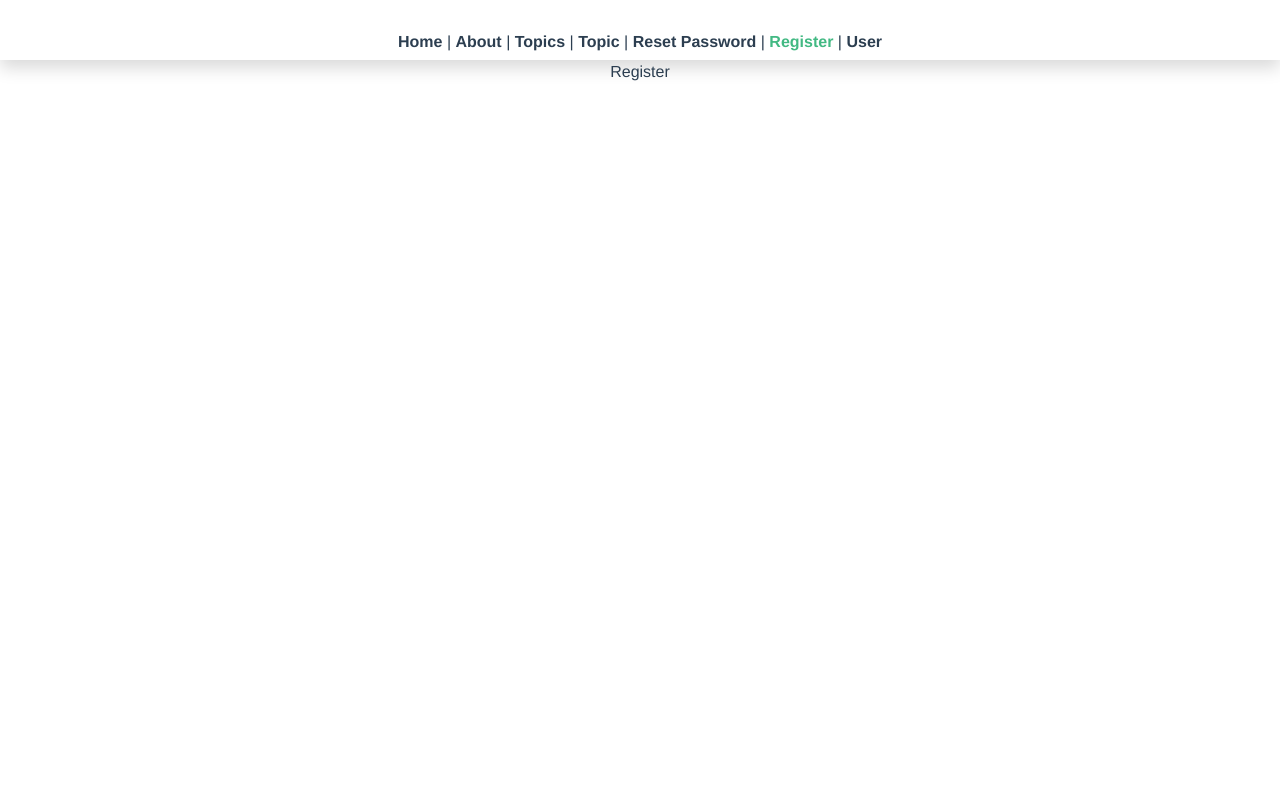
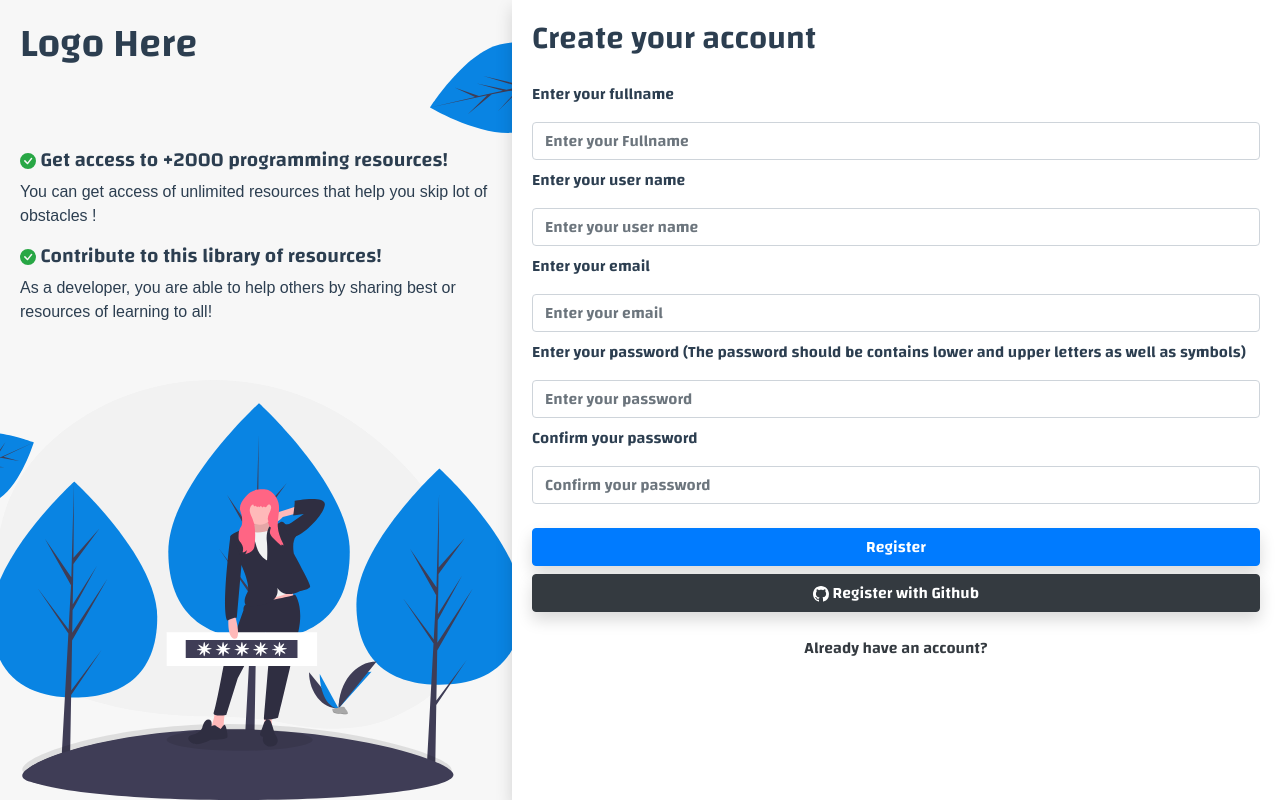
Before and after one commit to mouadTaoussi/learndev, a Vue app in the folder ld-front-end-2/: page /register in a window 1280 px wide. Built offline with nearby package versions, Linux system fonts and the light colour scheme.

Commit message:
Working on the front-end

```diff
--- a/ld-front-end-2/src/App.vue
+++ b/ld-front-end-2/src/App.vue
@@ -8,11 +8,15 @@
 
 
 :root {
+    /*--primary-- :  #0652DD;*/
+}
+.btn {
+    font-family: 'Changa', sans-serif;
+    /*font-family: 'Poppins', sans-serif;*/
+}
 
-}
 body {
     font-family: 'Changa', sans-serif;
-    /*font-family: 'Poppins', sans-serif;*/
 }
 #app {
   font-family: Avenir, Helvetica, Arial, sans-serif;
--- a/ld-front-end-2/src/components/Homepage/landingpage.vue
+++ b/ld-front-end-2/src/components/Homepage/landingpage.vue
@@ -10,7 +10,7 @@
 			    <!-- <router-link tag="a" class="list-item" to="/register">Search</router-link> -->
 			    <router-link tag="a" class="list-item" to="/about">About</router-link>
 			    <!-- <input class="list-item form-control" placeholder="Search" type="text"> -->
-			    <router-link tag="button" class="list-item btn btn-primary" to="/login">Contribute</router-link>
+			    <router-link tag="button" class="shadow list-item btn btn-primary" to="/login">Contribute</router-link>
 			    <!-- <router-link tag="button" class="btn btn-primary" to="/user">User</router-link> -->
 			</div>
 		</header>
@@ -19,8 +19,12 @@
 				<h1 class="main-title text-white">
 					Learn Development in a straight way!
 				</h1>
-				<button class="btn btn-primary m-2">Log in</button>
-				<button class="btn btn-primary m-2">Register</button>
+				<router-link to="/topics">
+					<button class="btn btn-primary m-2">Explore Topics</button>
+				</router-link>
+				<router-link to="/register">
+					<button class="btn btn-primary m-2">Contribute</button>
+				</router-link>
 			</div>
 			<p class="image-credit">
 				Photo by <a href="https://www.pexels.com/@neo-853421"><strong>Neo</strong></a> from Pexels</p>
@@ -52,6 +56,7 @@ export default {
 		background-origin: content-box;
 		background-size: cover;
 		background-position: center;
+		background-attachment: fixed;
 		width: 100%;
 		height: 600px;
 		position: relative;
--- a/ld-front-end-2/src/main.js
+++ b/ld-front-end-2/src/main.js
@@ -21,7 +21,7 @@ if (window.location.pathname) {
 			})
 
 
-		}else if ( window.scrollY > 100 ) {
+		}else if ( window.scrollY > 500 ) {
 			document.querySelector('.header-landingpage').style.backgroundColor = 'white';
 			document.querySelector('.header-landingpage').classList.add('shadow');
 
--- a/ld-front-end-2/src/views/Login.vue
+++ b/ld-front-end-2/src/views/Login.vue
@@ -1,7 +1,28 @@
 <template>
-	<section>
-		<costumHeader></costumHeader>
-		Login
+	<section class="bg-light">
+		<!-- <costumHeader></costumHeader> -->
+		<div class="shadow login-components">
+			<h1 class="title text-center mb-4">Log in</h1>
+			<input
+				class="form-control mb-2"
+				type="email"
+				placeholder="Enter your email">
+
+			<input
+				class="form-control mb-4"
+				type="password"
+				placeholder="Enter your password">
+
+			<button class='login-btns mb-2 btn btn-primary shadow'>Log in</button>
+			<button class='login-btns mb-4 btn btn-dark shadow'>
+				<svg xmlns="http://www.w3.org/2000/svg" width="16" height="16" fill="currentColor" class="bi bi-github" viewBox="0 0 16 16">
+				  <path d="M8 0C3.58 0 0 3.58 0 8c0 3.54 2.29 6.53 5.47 7.59.4.07.55-.17.55-.38 0-.19-.01-.82-.01-1.49-2.01.37-2.53-.49-2.69-.94-.09-.23-.48-.94-.82-1.13-.28-.15-.68-.52-.01-.53.63-.01 1.08.58 1.23.82.72 1.21 1.87.87 2.33.66.07-.52.28-.87.51-1.07-1.78-.2-3.64-.89-3.64-3.95 0-.87.31-1.59.82-2.15-.08-.2-.36-1.02.08-2.12 0 0 .67-.21 2.2.82.64-.18 1.32-.27 2-.27.68 0 1.36.09 2 .27 1.53-1.04 2.2-.82 2.2-.82.44 1.1.16 1.92.08 2.12.51.56.82 1.27.82 2.15 0 3.07-1.87 3.75-3.65 3.95.29.25.54.73.54 1.48 0 1.07-.01 1.93-.01 2.2 0 .21.15.46.55.38A8.012 8.012 0 0 0 16 8c0-4.42-3.58-8-8-8z"/>
+				</svg>
+				Log in with Github
+			</button>
+			<router-link tag='a' to="/register" class="text-center text-dark">Have no account?</router-link>
+			<router-link tag='a' to="/resetpassword" class="text-center text-dark">forgot your password?</router-link>
+		</div>
 	</section>
 </template>
 
@@ -25,4 +46,32 @@
 </script>
 
 <style lang="css" scoped>
+	section {
+		height: 100vh;
+		padding-top: 120px;
+		background-color: var(--primary--);
+		font-family: "Changa";
+	}
+	.login-components {
+		background-color: white;
+		margin: 0 auto;
+		width: 400px;
+		height: height;
+		padding: 20px;
+	}
+	.login-btns {
+		width: 100%;
+	}
+	@media only screen and (max-width: 800px) {
+		section {
+			padding-top: 0;
+		}
+		.login-components {
+			width: 100%;
+			height: 100vh;
+		}
+		.title {
+			text-align: left!important;
+		}
+	}
 </style>
--- a/ld-front-end-2/src/views/Register.vue
+++ b/ld-front-end-2/src/views/Register.vue
@@ -1,7 +1,97 @@
 <template>
-	<section>
-		<costumHeader></costumHeader>
-	Register</section>
+	<section class="bg-light">
+		<!-- <costumHeader></costumHeader> -->
+		<div class="background-area">
+			<h1 class="text-left">Logo Here</h1>
+			<!-- <img class="brand" width='160px' height='40px' src="https://app.revenual.com/images/logo.svg"> -->
+			<aside class="features">
+				<h5 class="text-left">
+					<svg
+						xmlns="http://www.w3.org/2000/svg"
+						width="16"
+						height="16"
+						fill="currentColor"
+						class="bi bi-check-circle-fill text-success"
+						viewBox="0 0 16 16">
+		  				<path d="M16 8A8 8 0 1 1 0 8a8 8 0 0 1 16 0zm-3.97-3.03a.75.75 0 0 0-1.08.022L7.477 9.417 5.384 7.323a.75.75 0 0 0-1.06 1.06L6.97 11.03a.75.75 0 0 0 1.079-.02l3.992-4.99a.75.75 0 0 0-.01-1.05z"/>
+					</svg>
+					Get access to +2000 programming resources!
+				</h5>
+				<p class="text-left background-area-text">You can get access of unlimited resources that help you skip lot of obstacles !</p>
+
+
+				<h5 class="text-left">
+					<svg
+						xmlns="http://www.w3.org/2000/svg"
+						width="16"
+						height="16"
+						fill="currentColor"
+						class="bi bi-check-circle-fill text-success"
+						viewBox="0 0 16 16">
+		  				<path d="M16 8A8 8 0 1 1 0 8a8 8 0 0 1 16 0zm-3.97-3.03a.75.75 0 0 0-1.08.022L7.477 9.417 5.384 7.323a.75.75 0 0 0-1.06 1.06L6.97 11.03a.75.75 0 0 0 1.079-.02l3.992-4.99a.75.75 0 0 0-.01-1.05z"/>
+					</svg>
+					Contribute to this library of resources!
+				</h5>
+				<p class="text-left background-area-text">As a developer, you are able to help others by sharing best or resources of learning to all!</p>
+
+				<!-- <h5 class="text-left">
+					<svg
+						xmlns="http://www.w3.org/2000/svg"
+						width="16"
+						height="16"
+						fill="currentColor"
+						class="bi bi-check-circle-fill text-success"
+						viewBox="0 0 16 16">
+		  				<path d="M16 8A8 8 0 1 1 0 8a8 8 0 0 1 16 0zm-3.97-3.03a.75.75 0 0 0-1.08.022L7.477 9.417 5.384 7.323a.75.75 0 0 0-1.06 1.06L6.97 11.03a.75.75 0 0 0 1.079-.02l3.992-4.99a.75.75 0 0 0-.01-1.05z"/>
+					</svg>
+					Get access to +2000 programming resoures!
+				</h5>
+				<p class="text-left background-area-text">You can get access of unlimited resources that help you skip lot of steps !</p> -->
+			</aside>
+		</div>
+		<div class="shadow register-components">
+			<h2 class="text-left mb-4">Create your account</h2>
+
+			<p class="text-left">Enter your fullname</p>
+			<input
+				id="email"
+				class="form-control mb-2"
+				type="text"
+				placeholder="Enter your Fullname">
+
+			<p class="text-left">Enter your user name</p>
+			<input
+				class="form-control mb-2"
+				type="text"
+				placeholder="Enter your user name">
+
+			<p class="text-left">Enter your email</p>
+			<input
+				class="form-control mb-2"
+				type="email"
+				placeholder="Enter your email">
+
+			<p class="text-left">Enter your password (The password should be contains lower and upper letters as well as symbols)</p>
+			<input
+				class="form-control mb-2"
+				type="password"
+				placeholder="Enter your password">
+
+			<p class="text-left">Confirm your password</p>
+			<input
+				class="form-control mb-4"
+				type="password"
+				placeholder="Confirm your password">
+
+			<button class='register-btns mb-2 btn btn-primary shadow'>Register</button>
+			<button class='register-btns mb-4 btn btn-dark shadow'>
+				<svg xmlns="http://www.w3.org/2000/svg" width="16" height="16" fill="currentColor" class="bi bi-github" viewBox="0 0 16 16">
+				  <path d="M8 0C3.58 0 0 3.58 0 8c0 3.54 2.29 6.53 5.47 7.59.4.07.55-.17.55-.38 0-.19-.01-.82-.01-1.49-2.01.37-2.53-.49-2.69-.94-.09-.23-.48-.94-.82-1.13-.28-.15-.68-.52-.01-.53.63-.01 1.08.58 1.23.82.72 1.21 1.87.87 2.33.66.07-.52.28-.87.51-1.07-1.78-.2-3.64-.89-3.64-3.95 0-.87.31-1.59.82-2.15-.08-.2-.36-1.02.08-2.12 0 0 .67-.21 2.2.82.64-.18 1.32-.27 2-.27.68 0 1.36.09 2 .27 1.53-1.04 2.2-.82 2.2-.82.44 1.1.16 1.92.08 2.12.51.56.82 1.27.82 2.15 0 3.07-1.87 3.75-3.65 3.95.29.25.54.73.54 1.48 0 1.07-.01 1.93-.01 2.2 0 .21.15.46.55.38A8.012 8.012 0 0 0 16 8c0-4.42-3.58-8-8-8z"/>
+				</svg>
+			Register with Github</button>
+			<router-link tag='a' to="/login" class="text-center text-dark">Already have an account?</router-link>
+		</div>
+	</section>
 </template>
 
 <script>
@@ -24,4 +114,45 @@
 </script>
 
 <style lang="css" scoped>
+	section {
+		height: 100vh;
+		/*background-color: var(--primary--);*/
+		display: grid;
+		grid-template-columns: 2fr 3fr;
+		font-family: "Changa";
+	}
+	.background-area {
+		background-image: url('../assets/Learndev.svg');
+		background-position: center;
+		background-repeat: no-repeat;
+		background-size: cover;
+		padding :20px;
+	}
+	.brand {
+		float: left;
+	}
+	.features {
+		margin-top: 80px;
+	}
+	.background-area-text {
+		font-family: sans-serif;
+		font-weight: 100;
+	}
+	.register-components {
+		background-color: white;
+		width: 100%;
+		height: height;
+		padding: 20px;
+	}
+	.register-btns {
+		width: 100%;
+	}
+	@media only screen and (max-width: 800px) {
+		section {
+			display: block;
+		}
+		.background-area {
+			display: none;
+		}
+	}
 </style>
--- a/ld-front-end-2/src/views/ResetPassword.vue
+++ b/ld-front-end-2/src/views/ResetPassword.vue
@@ -1,7 +1,18 @@
 <template>
-	<section>
-		<costumHeader></costumHeader>
-		Reset Password
+	<section class="bg-light">
+		<!-- <costumHeader></costumHeader> -->
+		<div class="shadow resetpassword-components">
+			<h1 class="text-center mb-4">Reset Password</h1>
+			<input
+				class="form-control mb-2"
+				type="email"
+				placeholder="Enter your email">
+
+			<!-- <input class="form-control mb-4" type="password" placeholder="Enter your password"> -->
+			<button class='resetpassword-btns mb-2 btn btn-primary shadow'>Send email</button>
+			<!-- <button class='resetpassword-btns mb-4 btn btn-dark shadow'>Log in with Github</button> -->
+			<router-link tag='a' to="/register" class="text-center text-dark">Have no account?</router-link>
+		</div>
 	</section>
 </template>
 
@@ -10,7 +21,7 @@
 
 	export default {
 
-	  name: 'ResetPassword',
+	  name: 'resetpassword',
 
 	  components: {
 	  	costumHeader
@@ -25,4 +36,23 @@
 </script>
 
 <style lang="css" scoped>
+	section {
+		height: 100vh;
+		padding-top: 120px;
+		background-color: var(--primary--);
+		font-family: "Changa";
+	}
+	.resetpassword-components {
+		background-color: white;
+		margin: 0 auto;
+		width: 400px;
+		height: height;
+		padding: 20px;
+	}
+	.resetpassword-btns {
+		width: 100%;
+	}
+	@media only screen and (max-width: 800px) {
+
+	}
 </style>
```
Also changed, not shown: ld-front-end-2/src/assets/Learndev.svg (added).
